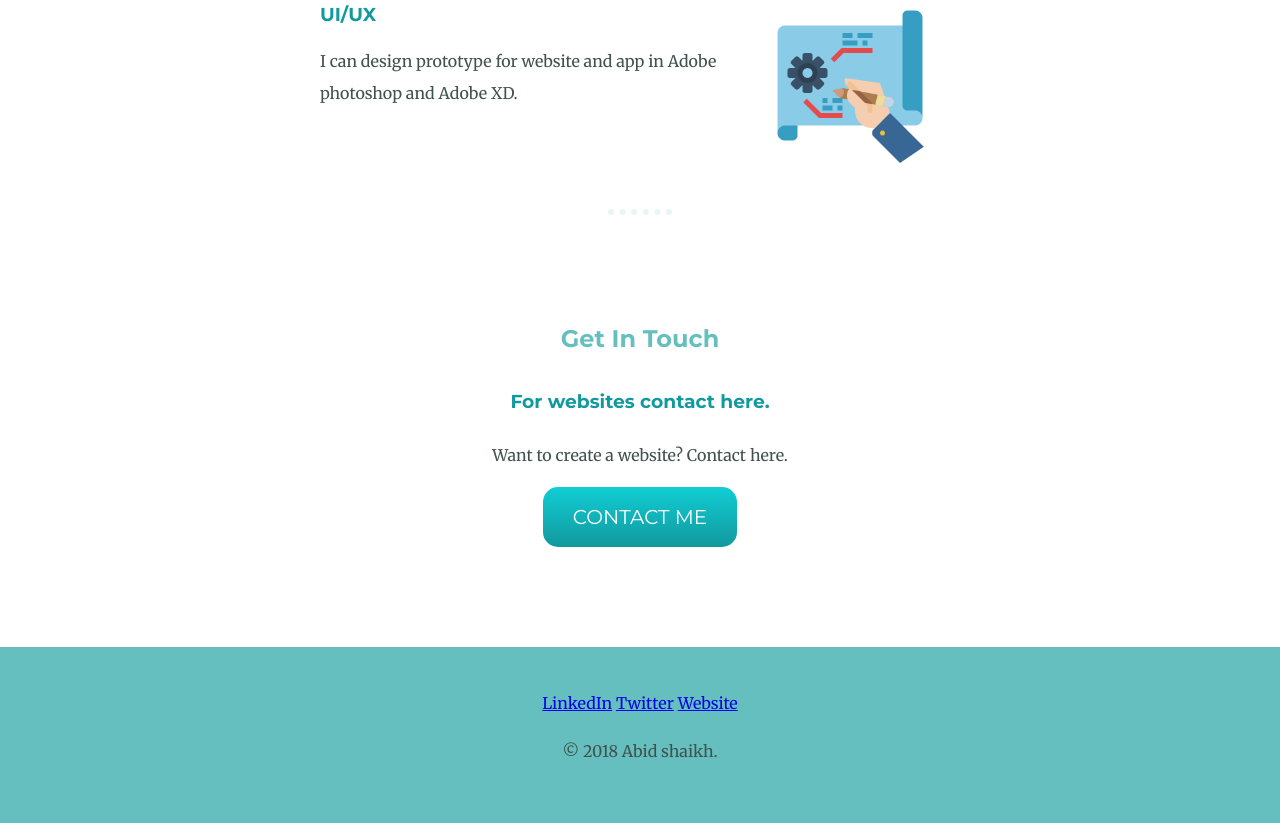
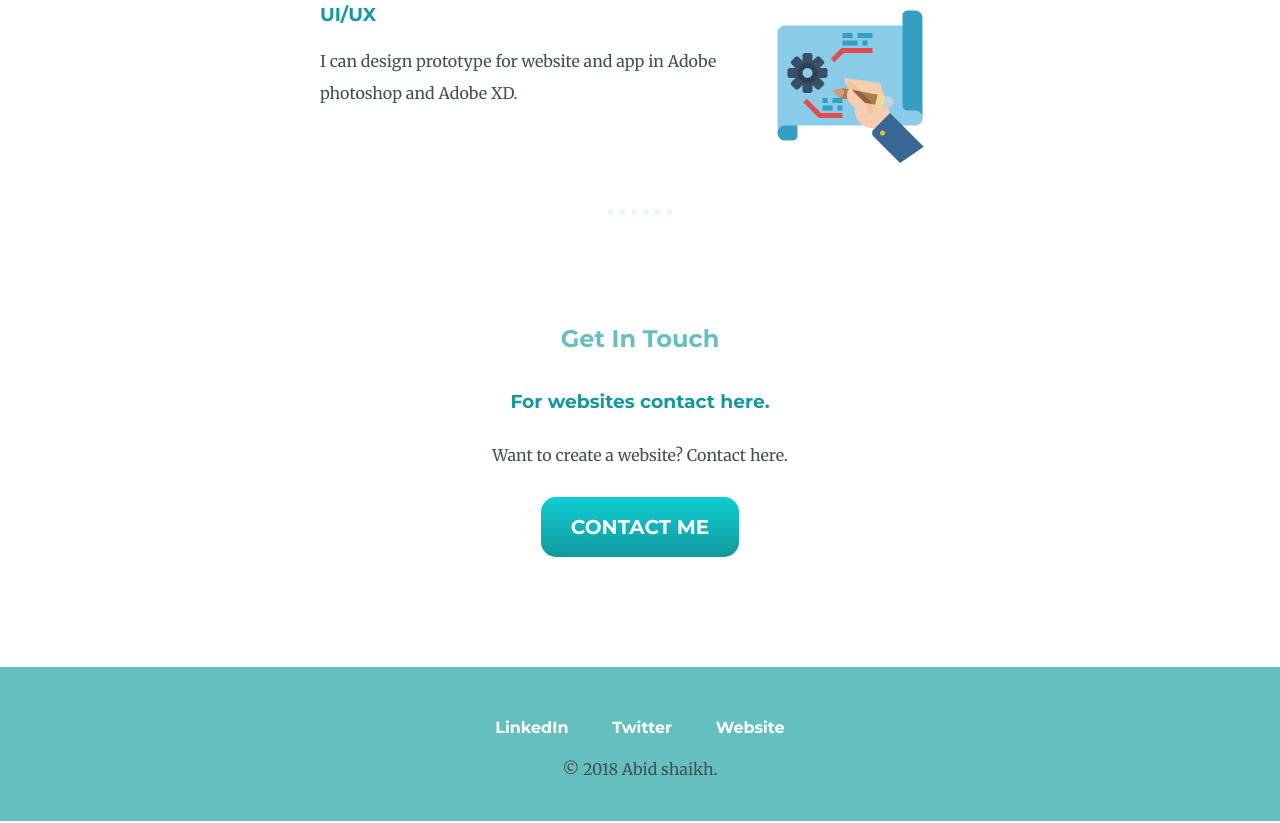
Before and after one commit to abidshaikh06/My-Website, a plain HTML site: page index.html in a window 1280 px wide. Shown: the part 1633-2456 px from the top of the page. Drawn offline with Linux system fonts and the light colour scheme.

Commit message:
Add files via upload

```diff
--- a/css/styles.css
+++ b/css/styles.css
@@ -167,14 +167,22 @@ margin-right: 30px;
    text-decoration: none;
 
 }
-
+a{
+  color: white;
+  font-family: 'Montserrat', sans-serif;
+  margin: 10px 20px;
+  text-decoration: none;
+  font-weight: bold;
+}
 
 .footer{
   margin-top: 100px;
     background-color: #66BFBF;
-    position: relative;
-    padding: 40px;
-    line-height: 2;
+    padding: 50px 0 20px;
+}
+
+a:hover{
+  color:#148F77 ;
 
 }
 
```
